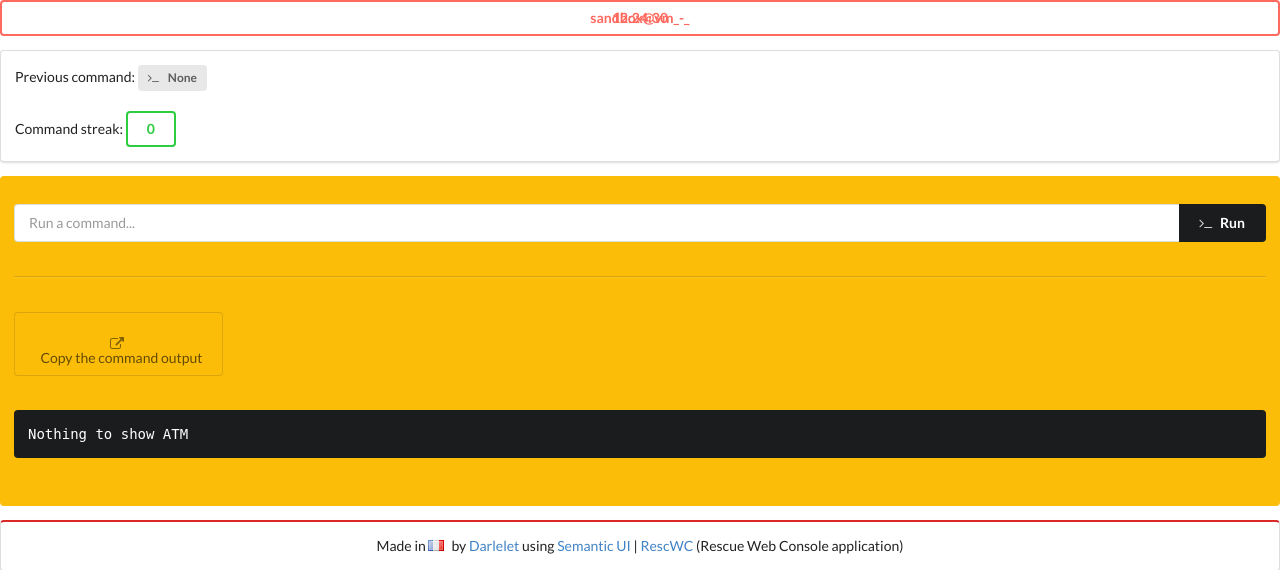
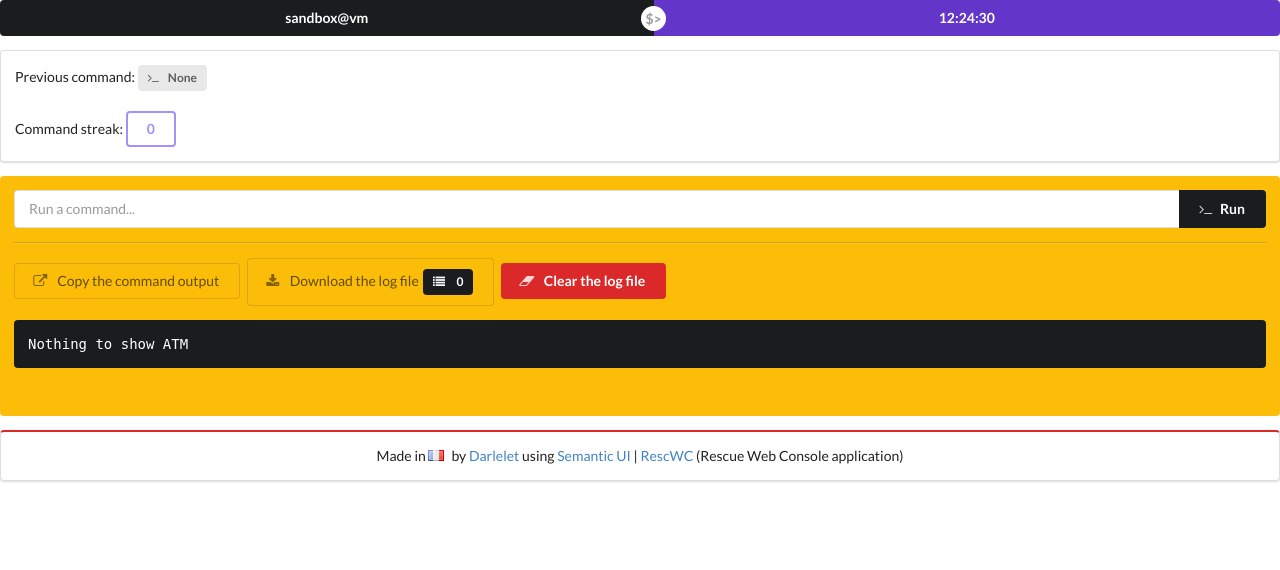
Before and after one commit to Darlelet/RescWC, a PHP site: page / in a window 1280 px wide. Shown: the top 570 px of the page. Run offline with PHP 8.4, Linux system fonts and the light colour scheme; some libraries are stand-ins or nearby versions.

Commit message:
logging + minor fixes

```diff
--- a/index.php
+++ b/index.php
@@ -1,18 +1,17 @@
-<?php include 'php/header.php'; ?>
-<header>
+<head>
 <meta name="viewport" content="width=device-width, initial-scale=1.0">
 <link rel="stylesheet" type="text/css" href="semantic/dist/semantic.min.css">
 <link rel="stylesheet" type="text/css" href="css/custom.css">
-</header>
+</head>
 <body>
+<?php include 'php/header.php'; ?>
 <div class="ui warning segment">
   <div>Previous command: <a class="ui label" id="prev-button"><i class="terminal icon"></i><span id="previous">None</span></a></div>
   <br>
-  <div>Command streak:   <button id="streak" class="ui inverted green button">0</button></div>
+  <div>Command streak:   <button id="streak" class="ui inverted violet button">0</button></div>
 </div>
 
 <div class="ui inverted yellow segment">
-<pre>
 <div class="ui fluid action input">
   <input type="text" id= "command_input" placeholder="Run a command..." type="submit" autocomplete="off">
   <button class="ui black button" id="submit" type="submit"><i class="terminal icon"></i>Run</button>
@@ -21,6 +20,17 @@
 <button id="copy_result" class="ui basic button">
   <i class="icon external"></i>
   Copy the command output
+</button>
+<button id="download_log" class="ui basic button">
+  <i class="icon download"></i>
+  Download the log file
+  <div class="ui black label">
+    <i class="list icon"></i> <span id="nb_log"></span>
+  </div>
+</button>
+<button id="clear_log" class="ui negative button">
+  <i class="icon erase"></i>
+  Clear the log file
 </button>
 <div id="copy_message" class="ui basic modal">
   <div class="ui icon header">
@@ -34,6 +44,7 @@
     </div>
   </div>
 </div>
+<pre>
 <div class="ui inverted segment" name="result" id="result">Nothing to show ATM</div>
 </pre>
 </div>
--- a/js/process.js
+++ b/js/process.js
@@ -11,7 +11,7 @@ var exec_command = function(command) {
         $("#previous").text(command);
         $("#command_input").val("");
         $("#streak").text(Number($("#streak").text()) + 1);
-        line_num();
+        log_file(0, data, line_num());
       },
       error: function() {
         $("#result").text("Error: command timed out: " + command);
@@ -19,6 +19,18 @@ var exec_command = function(command) {
       }
   });
 };
+
+var log_file = function(type, output, lines) {
+$.ajax({
+      type: "POST",
+      url: 'php/log.php',
+      data: {type, output, lines},
+      success: function(data){
+        $("#nb_log").text(data);
+      }
+  });
+};
+log_file(1, "", 0);
 
 $("#command_input").keypress(function(e) {
     if (e.which == 13) exec_command($("#command_input").val());
@@ -32,6 +44,10 @@ $("#prev-button").click(function() {
 $("#copy_result").click(function() {
   ToClipboard('#result');
   $('#copy_message').modal('show');
+});
+$("#clear_log").click(function() {
+  log_file(2, "", 0);
+  $("#result").html("Nothing to show ATM");
 });
 
 update();
@@ -52,6 +68,7 @@ function line_num() {
             line_num.innerHTML += '<span class="noselect">' + (j + 1) + ' </span>';
         }
     }
+    return j;
 }
 
 function ToClipboard(to_copy) {
--- /dev/null
+++ b/php/auth.php
@@ -0,0 +1,2 @@
+<?php
+?>
--- /dev/null
+++ b/php/download.php
@@ -0,0 +1,2 @@
+<?php
+?>
--- a/php/header.php
+++ b/php/header.php
@@ -1,5 +1,6 @@
 <?php
-  echo '<button class="fluid ui inverted red button">' .
+  echo '<div class="fluid ui buttons"><button class="ui black button">' .
   posix_getpwuid(posix_geteuid())['name'] . '@' .
-  gethostname() . "_-_" . '<span id="time" style="position: absolute;"></span></button>';
+  gethostname() . '</button><div class="or" data-text="$>"></div>' .
+  '<button id="time" class="ui violet button"></button></div>';
 ?>
--- /dev/null
+++ b/php/log.php
@@ -0,0 +1,31 @@
+<?php
+include 'options.php';
+if (!isset($opt['log_history']) || $opt['log_history'] < 0 || $opt['log_history'] > 1000000) {
+  echo 'log_history variable must be positive and smaller or equal to 1 000 000';
+  echo $opt['general']['log_history'];
+  return ;
+}
+else if (!($file = fopen($opt['log_file'], 'a+'))) {
+  echo 'Unable to open the file: ' . '(' . $opt['log_file'] . ')' .
+  '. File must be readable and writable by the user ' .
+  posix_getpwuid(posix_geteuid())['name'] . '.';
+  return ;
+}
+$lines = 0;
+while (!feof($file)) {
+  $lines += (fgets($file)) ? 1 : 0;
+}
+$lines += $_POST['lines'];
+$lines += ($_POST['type'] != 1) ? 2 : 0;
+if ($_POST['type'] == 2 || $lines > $opt['log_history']) {
+  ftruncate($file, 0);
+  echo "0";
+  return ;
+}
+echo $lines;
+if ($_POST['type'] == 1) {
+  return ;
+}
+fprintf($file, "[%s] $>\n%s\n", date('d/m-H:i'), $_POST['output']);
+fclose($file);
+?>
--- /dev/null
+++ b/php/options.php
@@ -0,0 +1,3 @@
+<?php
+$opt = parse_ini_file("../settings.ini");
+?>
--- /dev/null
+++ b/settings.ini
@@ -0,0 +1,10 @@
+[general]
+enable_log=yes
+log_history=10000
+log_file="../.log"
+[connection]
+user=user
+password=password
+[advanced]
+use_sudo=no
+sudo_password=
```
